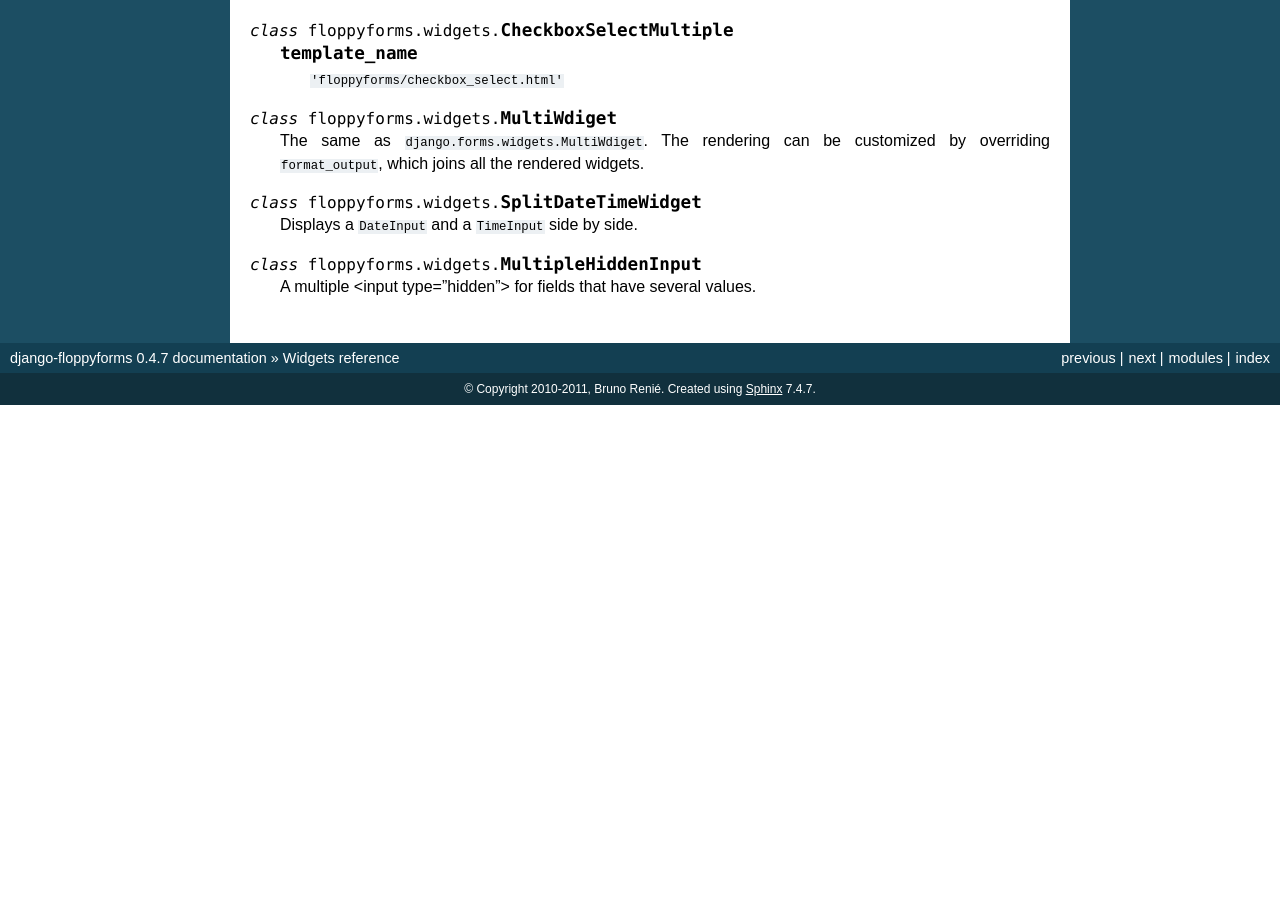
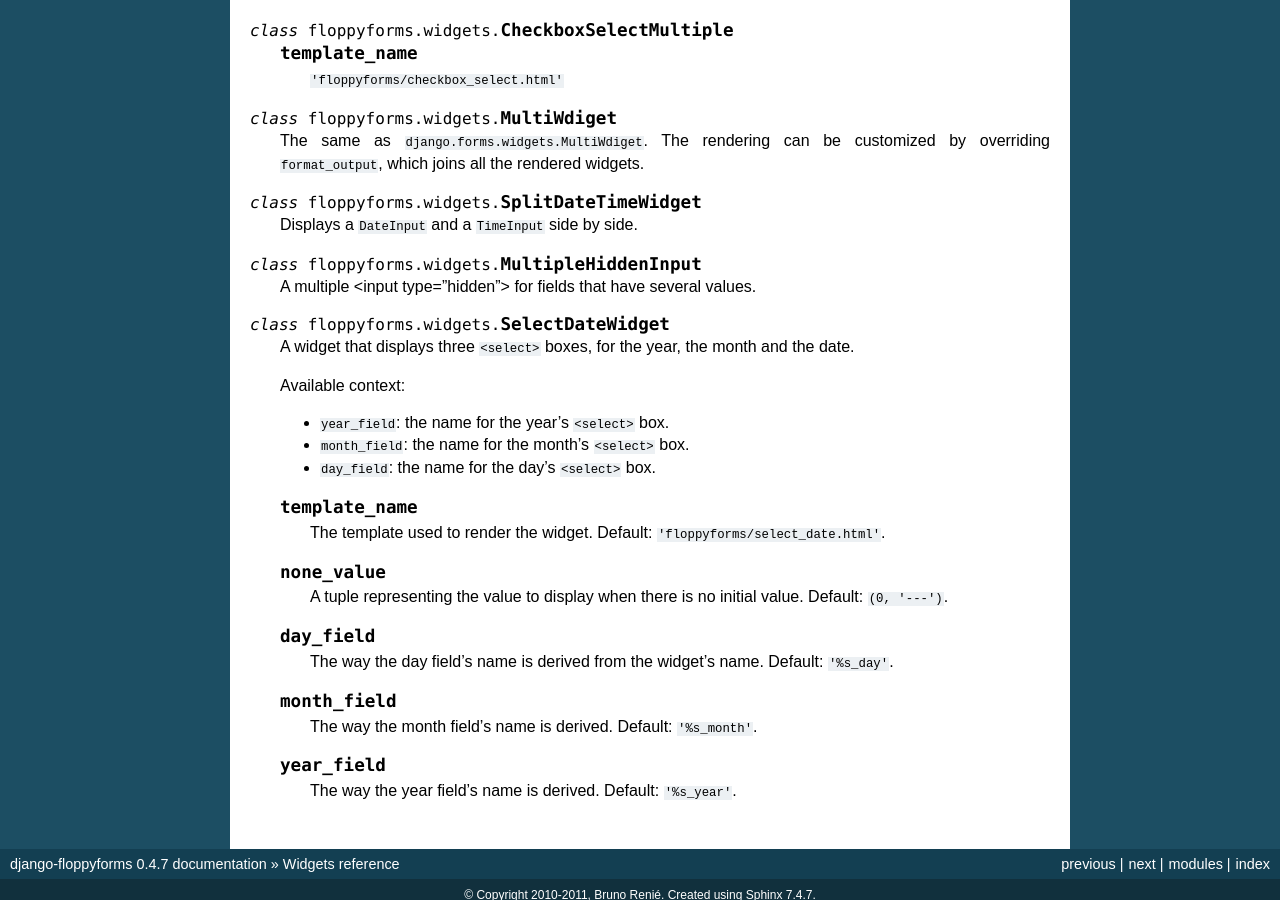
Before and after one commit to jazzband/django-floppyforms, a Sphinx documentation site: the page built from docs/widgets-reference.rst, in a window 1280 px wide and 900 px high, scrolled down 4234 px. Built offline with Sphinx 7.4.7, drawn with Linux system fonts in a browser that asks for light colours; before the commit the page ends 4639 px from its top, so only the background shows below that; some of the changed text lies outside the part shown.

Commit message:
Tweaked the SelectDateWidget docs a bit, added it to the widgets reference

```diff
--- a/docs/widgets-reference.rst
+++ b/docs/widgets-reference.rst
@@ -297,3 +297,37 @@
 .. class:: MultipleHiddenInput
 
     A multiple <input type="hidden"> for fields that have several values.
+
+.. class:: SelectDateWidget
+
+    A widget that displays three ``<select>`` boxes, for the year, the month
+    and the date.
+
+    Available context:
+
+    * ``year_field``: the name for the year's ``<select>`` box.
+    * ``month_field``: the name for the month's ``<select>`` box.
+    * ``day_field``: the name for the day's ``<select>`` box.
+
+    .. attribute:: SelectDateWidget.template_name
+
+        The template used to render the widget. Default:
+        ``'floppyforms/select_date.html'``.
+
+    .. attribute:: SelectDateWidget.none_value
+
+        A tuple representing the value to display when there is no initial
+        value. Default: ``(0, '---')``.
+
+    .. attribute:: SelectDateWidget.day_field
+
+        The way the day field's name is derived from the widget's name.
+        Default: ``'%s_day'``.
+
+    .. attribute:: SelectDateWidget.month_field
+
+        The way the month field's name is derived. Default: ``'%s_month'``.
+
+    .. attribute:: SelectDateWidget.year_field
+
+        The way the year field's name is derived. Default: ``'%s_year'``.
```
Also changed, not shown: docs/widgets.rst (+10 -5 lines).
